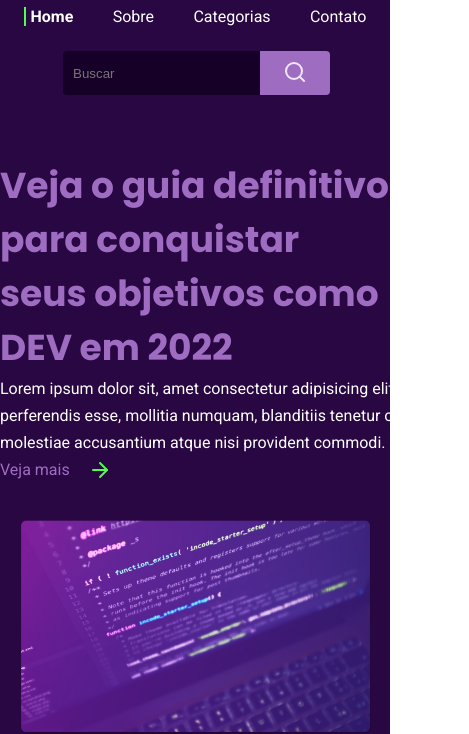
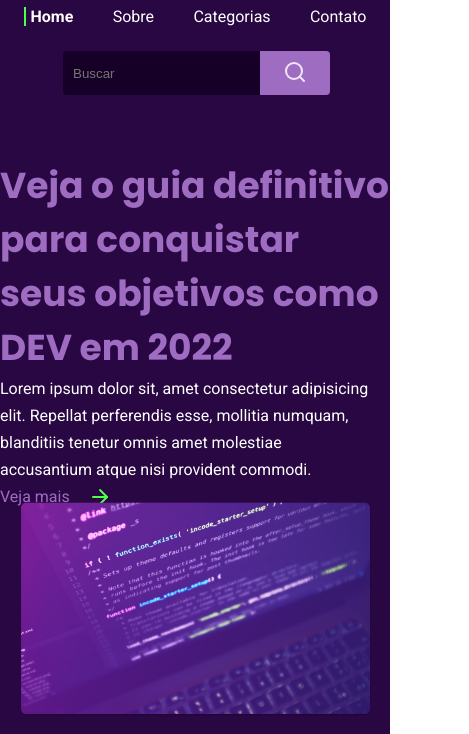
Before and after one commit to RafaelPMauricio/Site-RocketBlog, a plain HTML site: page index.html in a window 390 px wide. Shown: the part 123-857 px from the top of the page, 469 px wide, since content can reach past the window. Drawn offline with Linux system fonts and the light colour scheme.

Commit message:
Update responsivo 3

```diff
--- a/estilos/media.css
+++ b/estilos/media.css
@@ -73,8 +73,12 @@
         width: 100%;
     }
 
+    article#principal > section > p{
+        width: 95%;
+    }
+
     article#principal > img{
-        padding-top: 50px;
+        margin-top: 2rem;
         width: 90%;
     }
 
```
